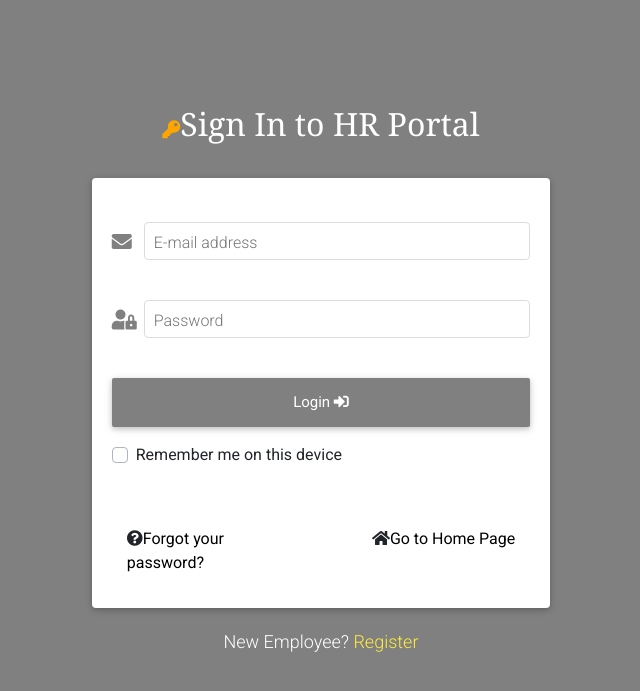
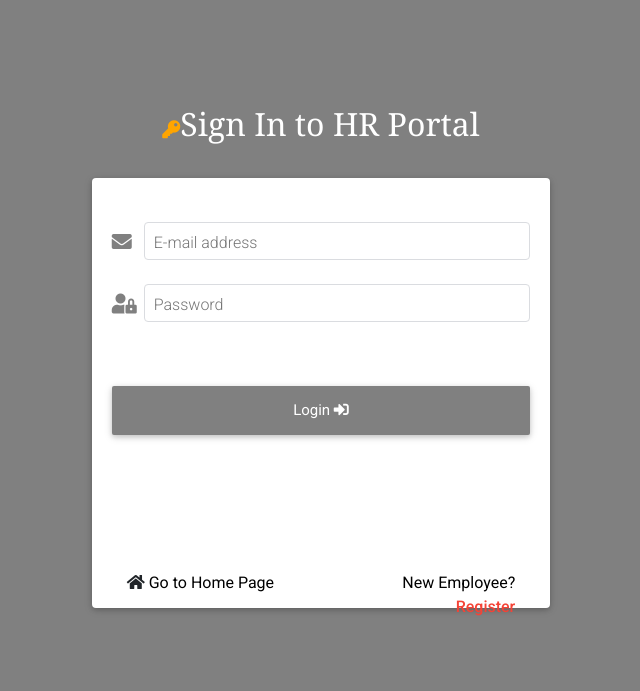
Before and after one commit to adey-px/hr-manager, a Flask app: page /login in a window 1280 px wide. Shown: the top 691 px of the page, without its empty margins (319-959 px from the left). Run offline with Flask 2, Linux system fonts and the light colour scheme; some libraries are stand-ins or nearby versions.

Commit message:
Modify login template

```diff
--- a/static/css/style.css
+++ b/static/css/style.css
@@ -140,11 +140,6 @@ body {
     padding-top: 60px;
 }
 
-.card-login-bottom {
-    font-size: 18px;
-    padding-top: 20px;
-}
-
 /* Dashboard page */
 .table-item {
     margin-top: 50px;
@@ -176,6 +171,7 @@ body {
 
 /* footer */
 .list-styled a:hover,
+.login a:hover,
 .footer-links-dash a:hover,
 .footer-copyright a:hover {
     text-decoration: underline;
--- a/static/js/script.js
+++ b/static/js/script.js
@@ -35,9 +35,10 @@ document.getElementById("tableSearch").focus();
 // Focus for table search ends
 
 
-
+// Date picker code
 $(document).ready(function(){
-  var date_input=$('input[name="date"]'); //our date input has the name "date"
+  var date_input=$('input[name="date"]');
+  console.log(date_input);
   var container=$('.bootstrap-iso form').length>0 ? $('.bootstrap-iso form').parent() : "body";
   var options={
     format: 'mm/dd/yyyy',
--- a/templates/login.html
+++ b/templates/login.html
@@ -34,42 +34,44 @@
         <div class="card mx-auto">
             <div class="card-body">
                 <form method="POST" action="{{ url_for('login') }}">
-
                     <div class="md-form md-outline">
                         <i class="fas fa-envelope prefix" style="color: gray;"></i>
-                        <input type="text" name="email" id="email" class="form-control validate" required>
+                        <input type="text" name="email" id="email" class="form-control" required>
                         <label for="email">E-mail address</label>
-                      </div>
+                    </div>
 
                     <div class="md-form md-outline">
                         <i class="fas fa-user-lock prefix" style="color: gray"></i>
-                        <input type="password" name="password" id="password" minilenght="5"
-                            maxlength="15" pattern="^[a-zA-Z0-9]{5,15}$" class="form-control validate" required>
+                        <input type="password" name="password" id="password" minilenght="3"
+                            maxlength="15" pattern="^[a-zA-Z0-9]{3,15}$" class="form-control" required>
                         <label for="password">Password</label>
                     </div>
 
-                    <div class="form-group row text-center">
+                    <div class="form-group row text-center" style="padding-top: 40px;">
                         <div class="col">
-                            <button type="submit" class="btn btn-block white-text text-center login-label text-capitalize"
-                                style="background-color: gray;">
+                            <button type="submit" style="background-color: gray;"
+                                class="btn btn-block white-text text-center login-label text-capitalize" >
                                 Login <i class="fas fa-sign-in-alt"></i>
                             </button>
                         </div>
                     </div>
-                    <div class="custom-control custom-checkbox custom-control-inline">
-                        <input type="checkbox" class="custom-control-input" name="#" id="#">
-                        <label for="#" class="custom-control-label" >Remember me on this device</label>
-                    </div>
                 </form>
-                <div class="row inner-links">
+
+                <div class="row inner-links" style="padding-top: 120px;">
                     <div class="col text-left">
-                        <div class="col">
-                            <i class="fas fa-question-circle"></i><a href="#"><span style="color: black;">Forgot your password?</span></a>
+                        <div class="col login">
+                            <i class="fas fa-home"></i>
+                            <a href="{{ url_for('home') }}">
+                                <span style="color: black;">Go to Home Page</span>
+                            </a>
                         </div>
                     </div>
                     <div class="col text-right">
                         <div class="col">
-                            <i class="fas fa-home"></i><a href="{{ url_for('home') }}"><span style="color: black;">Go to Home Page</span></a>
+                            <p class="black-text login">
+                                New Employee?
+                                <a href="{{ url_for('register') }}" class="red-text"><strong>Register</strong></a>
+                            </p>
                         </div>
                     </div>
                 </div>
@@ -77,16 +79,7 @@
         </div>
     </div>
 
-    <div class="row card-bottom card-login-bottom">
-        <div class="col sm12">
-            <p class="text-center white-text">
-                New Employee?
-                <a href="{{ url_for('register') }}" class="yellow-text">Register</a>
-            </p>
-        </div>
-    </div>
-
-      <script src="https://code.jquery.com/jquery-3.6.0.min.js" integrity="sha256-/xUj+3OJU5yExlq6GSYGSHk7tPXikynS7ogEvDej/m4="
+    <script src="https://code.jquery.com/jquery-3.6.0.min.js" integrity="sha256-/xUj+3OJU5yExlq6GSYGSHk7tPXikynS7ogEvDej/m4="
         crossorigin="anonymous"></script>
     <script src="https://cdnjs.cloudflare.com/ajax/libs/jquery/3.5.1/jquery.min.js"></script>
     <script src="https://cdnjs.cloudflare.com/ajax/libs/popper.js/1.14.4/umd/popper.min.js"></script>
--- a/templates/register.html
+++ b/templates/register.html
@@ -37,15 +37,15 @@
 
                     <div class="md-form">
                         <i class="fas fa-user-lock prefix" style="color: gray;"></i>
-                        <input type="password" name="password" id="password" minilenght="5"
-                            maxlength="15" pattern="^[a-zA-Z0-9]{5,15}$" class="form-control" required>
+                        <input type="password" name="password" id="password" minilenght="3"
+                            maxlength="15" pattern="^[a-zA-Z0-9]{3,15}$" class="form-control" required>
                         <label for="password">Create password</label>
                     </div>
 
                     <div class="md-form">
                         <i class="fas fa-user-lock prefix" style="color: gray;"></i>
                         <input type="password" name="confirm_password" id="confirm_password"
-                            minilenght="5" maxlength="15" pattern="^[a-zA-Z0-9]{5,15}$" class="form-control" required>
+                            minilenght="3" maxlength="15" pattern="^[a-zA-Z0-9]{3,15}$" class="form-control" required>
                         <label for="confirm_password">Confirm password</label>
                     </div>
 
```
